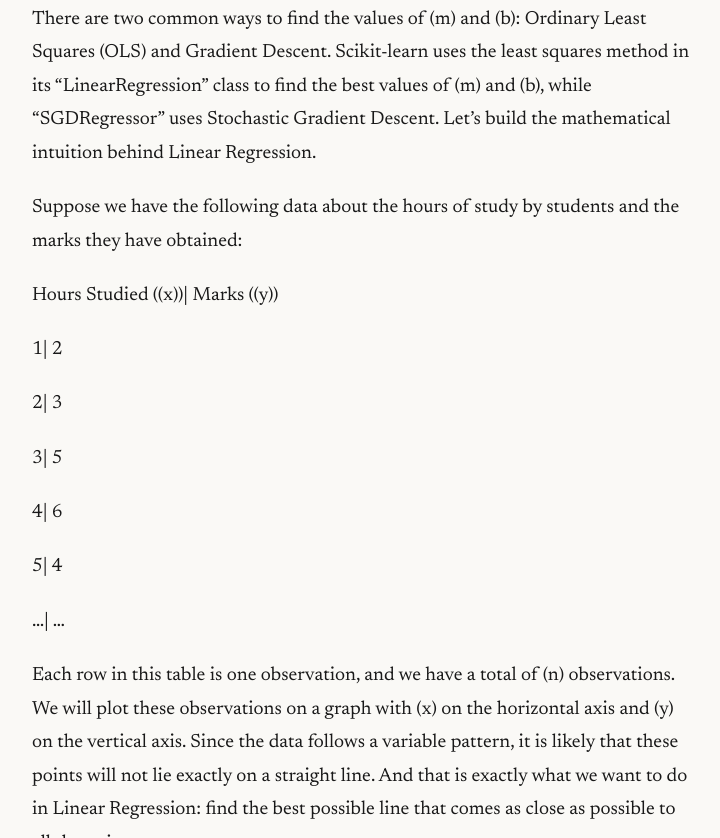
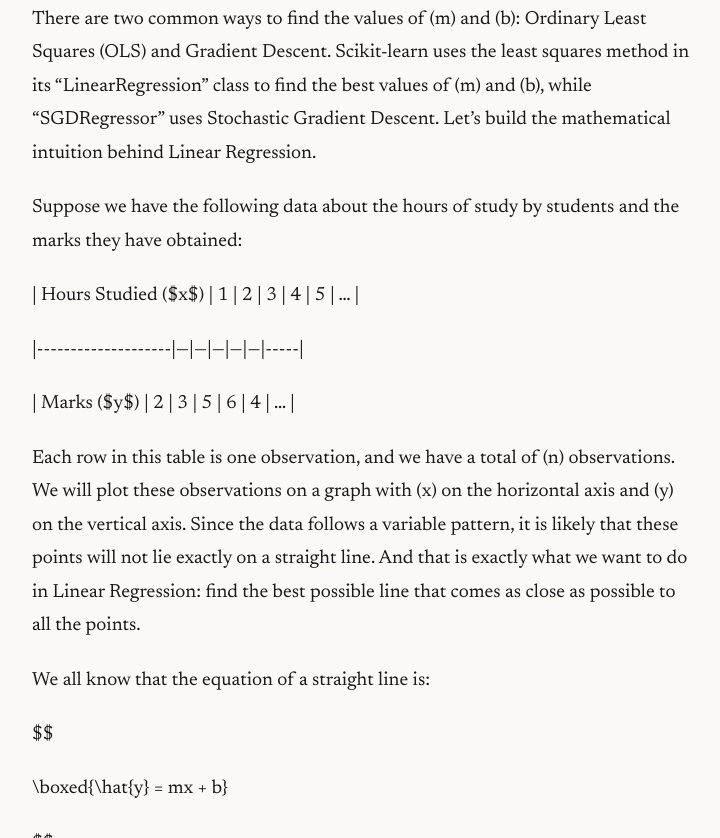
Before and after one commit to anidotdev/zenblog, an Astro site: page /posts/rebuilding-ols-from-the-objective-up in a window 1280 px wide. Shown: the part 523-1361 px from the top of the page, without its empty margins (275-995 px from the left). Built offline with nearby package versions, Linux system fonts and the light colour scheme; Astro itself is replaced by a stand-in of ours.

Commit message:
Update src/content/posts/rebuilding-ols-from-the-objective-up.md (via Pages CMS)

```diff
--- a/src/content/posts/rebuilding-ols-from-the-objective-up.md
+++ b/src/content/posts/rebuilding-ols-from-the-objective-up.md
@@ -24,19 +24,11 @@ Suppose we have the following data about the hours of study by students and the
 
 
 
-Hours Studied ((x))| Marks ((y))
+| Hours Studied ($x$) | 1 | 2 | 3 | 4 | 5 | ... |
 
-1| 2
+|--------------------|---|---|---|---|---|-----|
 
-2| 3
-
-3| 5
-
-4| 6
-
-5| 4
-
-...| ...
+| Marks ($y$) | 2 | 3 | 5 | 6 | 4 | ... |
 
 
 
```
